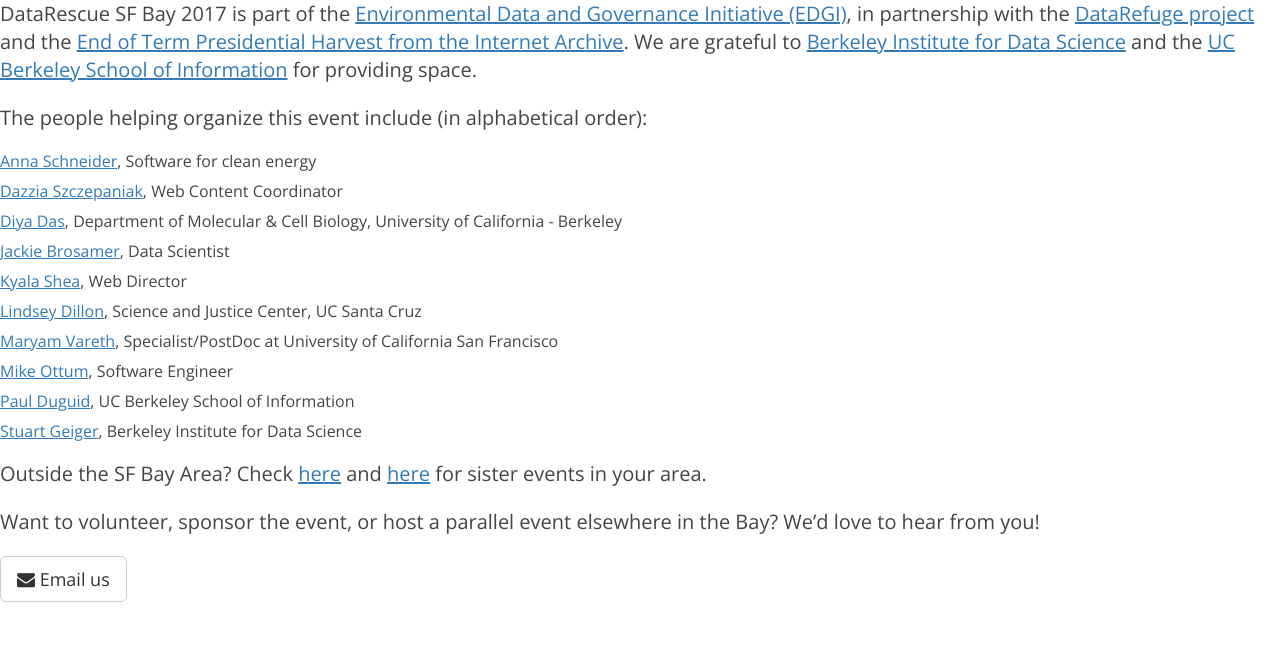
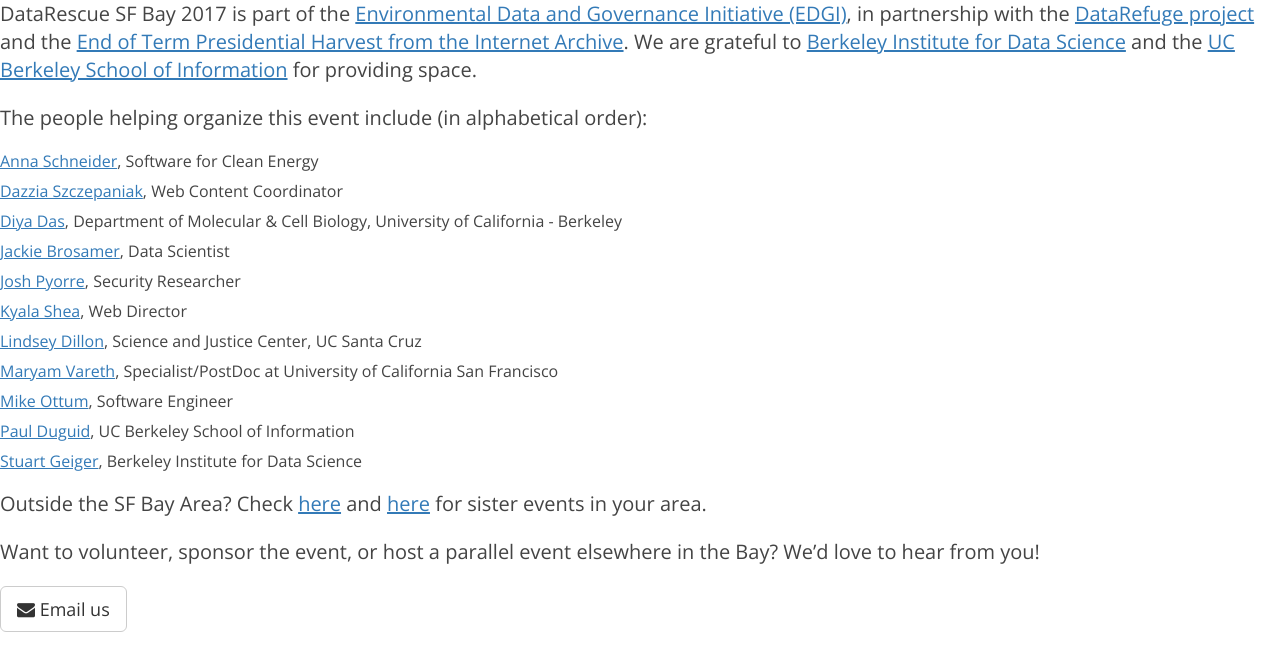
Before and after one commit to suchthis/DataRescueSFBay.github.io, a Jekyll site: the page built from 2016/_posts/2014-01-11-who.md, in a window 1280 px wide. Shown: the top 671 px of the page. Built offline with Jekyll 4.4.1, drawn with Linux system fonts in a browser that asks for light colours; nearby versions of some CDN libraries; our own code applies the rules of GitHub Pages for plain Markdown files.

Commit message:
Update 2014-01-11-who.md

```diff
--- a/2016/_posts/2014-01-11-who.md
+++ b/2016/_posts/2014-01-11-who.md
@@ -9,10 +9,11 @@
 
 The people helping organize this event include (in alphabetical order):
 
-- [Anna Schneider](http://twitter.com/windupanna), Software for clean energy
+- [Anna Schneider](http://twitter.com/windupanna), Software for Clean Energy
 - [Dazzia Szczepaniak](https://www.linkedin.com/in/dazzia), Web Content Coordinator
 - [Diya Das](https://diyadas.github.io), Department of Molecular & Cell Biology, University of California - Berkeley
 - [Jackie Brosamer](https://www.linkedin.com/in/jbrosamer), Data Scientist
+- [Josh Pyorre](https://twitter.com/joshpyorre), Security Researcher
 - [Kyala Shea](https://www.linkedin.com/in/kyala-shea), Web Director
 - [Lindsey Dillon](http://sociology.ucsc.edu/faculty/singleton.php?&singleton=true&cruz_id=lidillon), Science and Justice Center, UC Santa Cruz
 - [Maryam Vareth](http://twitter.com/maryamvareth), Specialist/PostDoc at University of California San Francisco
```
